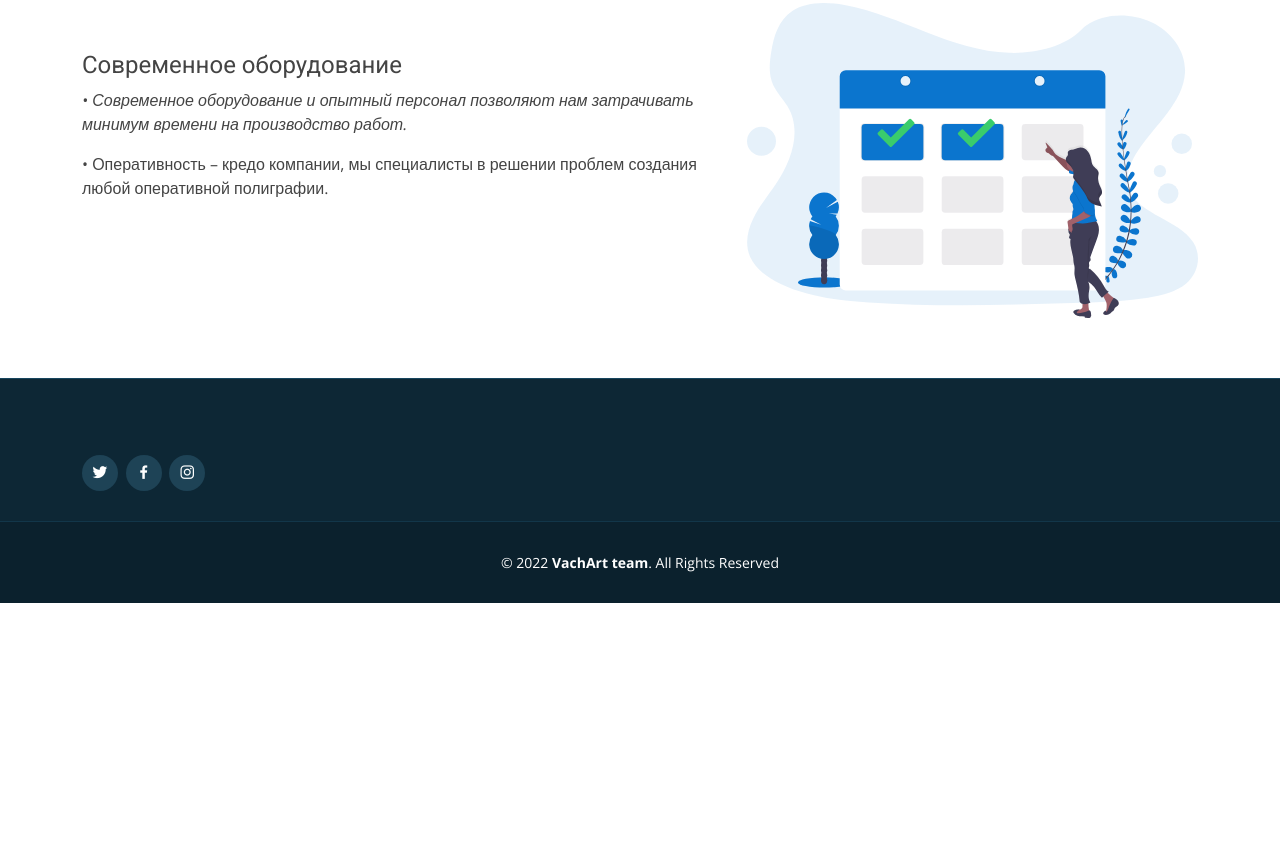
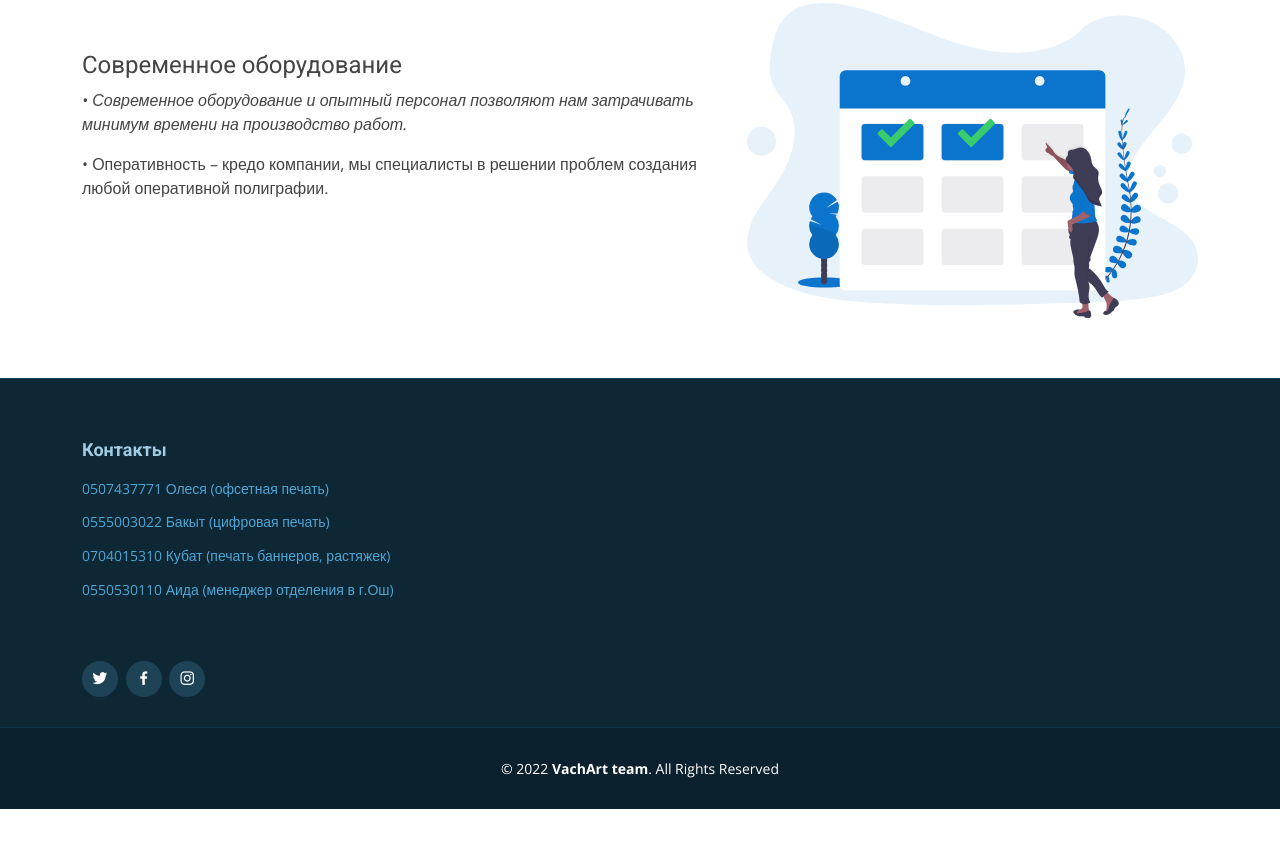
Before and after one commit to VachArt/Global-print, a plain HTML site: page index.html in a window 1280 px wide. Shown: the part 2363-3210 px from the top of the page. Before the commit the page ends 3066 px from the top, so only its background shows below. Drawn offline with nearby package versions, Linux system fonts and the light colour scheme.

Commit message:
other changes

```diff
--- a/index.html
+++ b/index.html
@@ -281,10 +281,15 @@
             </p>
           </div> -->
 
-          <!-- <div class="col-lg-3 col-md-6 footer-info">
-            <h3>About Moderna</h3>
-            <p>Cras fermentum odio eu feugiat lide par naso tierra. Justo eget nada terra videa magna derita valies darta donna mare fermentum iaculis eu non diam phasellus.</p>
-          </div> -->
+          <div class="col-lg-6 col-md-3 footer-info">
+            <h3>Контакты</h3>
+            <ul class="contact-ul" style="list-style-type: none; text-align: left; padding: 0; margin: 0; line-height: 1.2;">
+              <li><a href="tel: 0507437771 ">0507437771 Олеся (офсетная печать)</a></li><br>
+              <li><a href="tel: 0555003022">0555003022 Бакыт (цифровая печать)</a></li><br>
+              <li><a href="tel: 0704015310">0704015310 Кубат (печать баннеров, растяжек)</a></li><br>
+              <li><a href="tel: 0550530110">0550530110 Аида (менеджер отделения в г.Ош)</a></li><br>
+            </ul>
+          </div>
           <div class="social-links mt-3">
             <a href="#" class="twitter"><i class="bx bxl-twitter"></i></a>
             <a href="#" class="facebook"><i class="bx bxl-facebook"></i></a>
```
